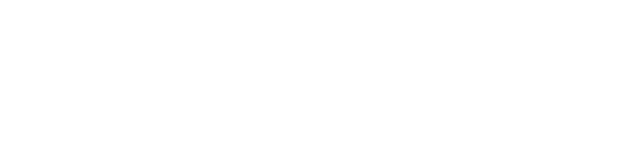
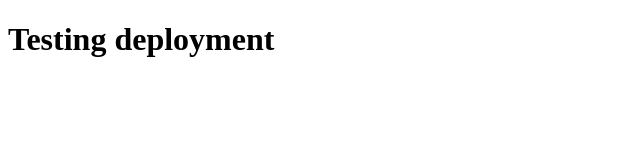
Before and after one commit to j-jinjia/personal-portfolio, a plain HTML site: page index.html in a window 1280 px wide. Shown: the whole page, without its empty margins (0-640 px from the left). Drawn offline with Linux system fonts and the light colour scheme.

Commit message:
Testing deployment

```diff
--- a/index.html
+++ b/index.html
@@ -7,6 +7,7 @@
     <title>Personal Portfolio</title>
 </head>
 <body>
+    <h1>Testing deployment</h1>
 
 </body>
 </html>
```
